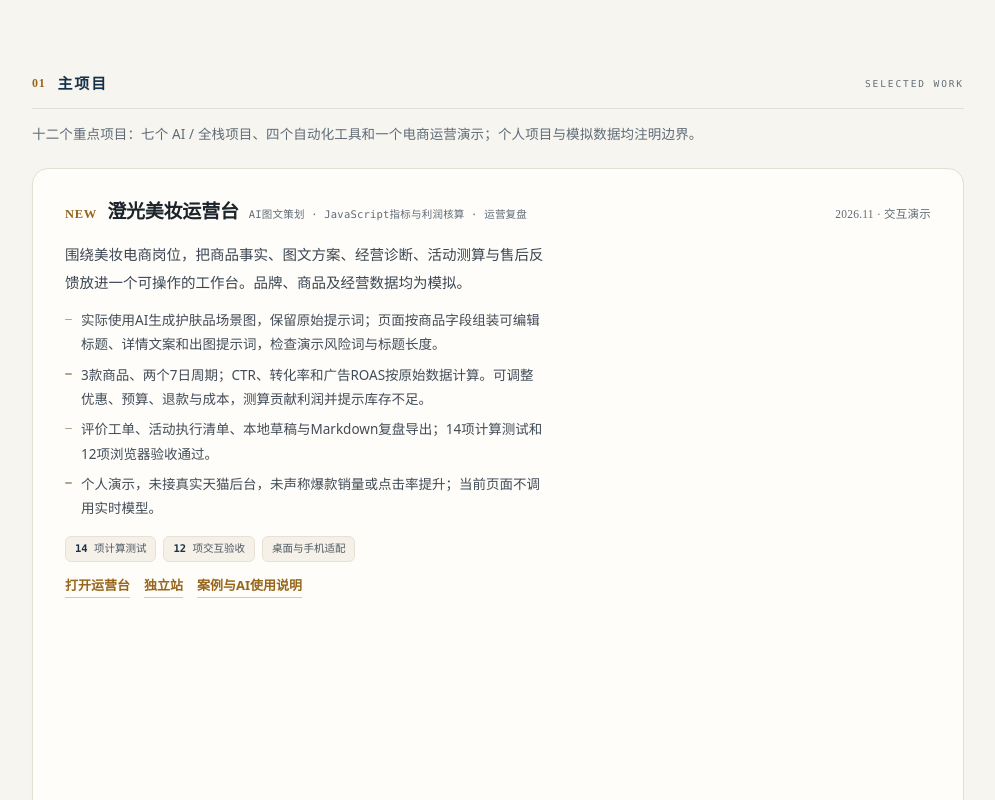
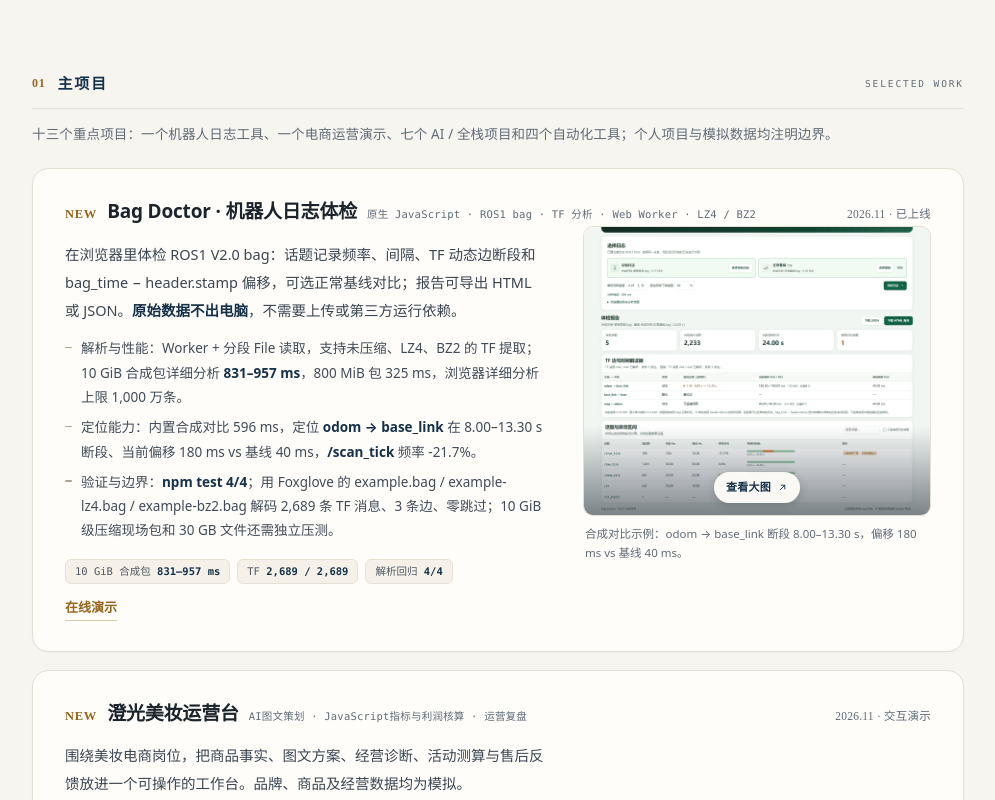
Before and after one commit to Hyxxt/portfolio, a website: page index.html in a window 1280 px wide. Shown: the part 660-1460 px from the top of the page, without its empty margins (142-1137 px from the left). Drawn offline with Linux system fonts and the light colour scheme; some packages are replaced by stand-ins of ours; a script that the page names is missing.

Commit message:
把 Bag Doctor 放到作品集第一
Co-Authored-By: Claude Code <noreply@anthropic.com>

```diff
--- a/index.html
+++ b/index.html
@@ -509,7 +509,7 @@
       </li>
     </ul>
     <p class="lead">
-      做过 <b>24 个个人项目</b>，其中八个项目已上线：<b>AI 报价工作台</b>、<b>RAG 知识库问答</b>、<b>AI 求职作战台</b>、<b>AI 订单跟进助手</b>、<b>理赔通·保险理赔 Agent</b>、<b>医院后勤制度助手</b>、<b>LabelCare</b>和 <b>Bag Doctor</b>，都能直接打开。
+      做过 <b>24 个个人项目</b>，其中八个项目已上线：<b>Bag Doctor</b>、<b>AI 报价工作台</b>、<b>RAG 知识库问答</b>、<b>AI 求职作战台</b>、<b>AI 订单跟进助手</b>、<b>理赔通·保险理赔 Agent</b>、<b>医院后勤制度助手</b>和 <b>LabelCare</b>，都能直接打开。
       做法是同一条：<b>算钱的、判合格的环节交给代码，模型只负责听懂人话</b>；RAG 里把检索和引用留在代码侧，模型只基于给定片段回答。
       因为判错一批货要退货赔钱——这种环节得有人担责，不能交给一个概率模型。
     </p>
@@ -539,8 +539,46 @@
     <h2 class="sec" id="work-title">
       <span class="num">01</span><span class="sec-title">主项目</span><span class="en">SELECTED WORK</span>
     </h2>
-    <p class="sec-lead">十二个重点项目：七个 AI / 全栈项目、四个自动化工具和一个电商运营演示；个人项目与模拟数据均注明边界。</p>
+    <p class="sec-lead">十三个重点项目：一个机器人日志工具、一个电商运营演示、七个 AI / 全栈项目和四个自动化工具；个人项目与模拟数据均注明边界。</p>
 
+
+    <article class="card has-shot reveal" id="bag-doctor-case">
+      <div class="card-head">
+        <span class="idx">NEW</span>
+        <h3>Bag Doctor · 机器人日志体检</h3>
+        <span class="stack">原生 JavaScript · ROS1 bag · TF 分析 · Web Worker · LZ4 / BZ2</span>
+        <span class="when">2026.11 · 已上线</span>
+      </div>
+      <div class="card-inner">
+        <div>
+          <p class="desc">
+            在浏览器里体检 ROS1 V2.0 bag：话题记录频率、间隔、TF 动态边断段和 bag_time − header.stamp 偏移，可选正常基线对比；报告可导出 HTML 或 JSON。<b>原始数据不出电脑</b>，不需要上传或第三方运行依赖。
+          </p>
+          <ul class="pts">
+            <li>解析与性能：Worker + 分段 File 读取，支持未压缩、LZ4、BZ2 的 TF 提取；10 GiB 合成包详细分析 <b>831–957 ms</b>，800 MiB 包 325 ms，浏览器详细分析上限 1,000 万条。</li>
+            <li>定位能力：内置合成对比 596 ms，定位 <b>odom → base_link</b> 在 8.00–13.30 s 断段、当前偏移 180 ms vs 基线 40 ms，<b>/scan_tick</b> 频率 -21.7%。</li>
+            <li>验证与边界：<b>npm test 4/4</b>；用 Foxglove 的 example.bag / example-lz4.bag / example-bz2.bag 解码 2,689 条 TF 消息、3 条边、零跳过；10 GiB 级压缩现场包和 30 GB 文件还需独立压测。</li>
+          </ul>
+          <div class="nums">
+            <span>10 GiB 合成包 <b>831–957 ms</b></span>
+            <span>TF <b>2,689 / 2,689</b></span>
+            <span>解析回归 <b>4/4</b></span>
+          </div>
+          <p class="card-links"><a href="https://bag-doctor-desk.glacialbowl3.chatgpt.site/" target="_blank" rel="noopener">在线演示</a></p>
+        </div>
+        <figure class="shot">
+          <button class="shot-open" type="button" aria-label="查看 Bag Doctor 大图">
+            <img src="img/bag-doctor.png" alt="Bag Doctor 机器人日志体检：TF 断段、时间戳偏移和话题异常区间报告" loading="lazy" width="1440" height="1200" style="aspect-ratio:auto;object-fit:contain">
+            <span class="shot-overlay" aria-hidden="true">
+              <span class="shot-pill">查看大图
+                <svg viewBox="0 0 24 24" fill="none" stroke="currentColor" stroke-width="2" stroke-linecap="round" stroke-linejoin="round"><path d="M7 17 17 7M9 7h8v8"/></svg>
+              </span>
+            </span>
+          </button>
+          <figcaption class="cap">合成对比示例：odom → base_link 断段 8.00–13.30 s，偏移 180 ms vs 基线 40 ms。</figcaption>
+        </figure>
+      </div>
+    </article>
 
     <article class="card has-shot reveal" id="beauty-ops-case">
       <div class="card-head"><span class="idx">NEW</span><h3>澄光美妆运营台</h3><span class="stack">AI图文策划 · JavaScript指标与利润核算 · 运营复盘</span><span class="when">2026.11 · 交互演示</span></div>
@@ -957,7 +995,7 @@
     <h2 class="sec" id="other-title">
       <span class="num">02</span><span class="sec-title">其他项目</span><span class="en">OTHER WORK</span>
     </h2>
-    <p class="sec-lead">十二个更具体的项目，各自解决一个具体场景。</p>
+    <p class="sec-lead">十一个更具体的项目，各自解决一个具体场景。</p>
 
     <div class="mini-grid">
       <article class="mini reveal">
@@ -1024,12 +1062,6 @@
         <div class="mini-head"><span class="idx" aria-hidden="true">22</span><h3>QMS 来料异常管理 · 产品设计案例</h3></div>
         <p>面向制造企业来料检验场景，把异常单从登记、质量评审、处置执行做到复验关闭：六个状态、四类角色，覆盖退回补充、评审驳回和复验不合格重开。交付 PRD、业务泳道图和可交互 HTML 原型。<b>自主设计练习，全部为演示数据。</b> <a class="mini-link" href="qms/" target="_blank" rel="noopener">打开案例</a> · <a class="mini-link" href="qms/prd.html" target="_blank" rel="noopener">PRD</a></p>
         <div class="tags" aria-label="案例内容"><span>产品设计</span><span>PRD</span><span>业务泳道图</span><span>可交互原型</span></div>
-      </article>
-
-      <article class="mini reveal">
-        <div class="mini-head"><span class="idx" aria-hidden="true">23</span><h3>Bag Doctor · 机器人日志体检</h3></div>
-        <p>在浏览器里体检 ROS1 V2.0 bag：话题频率、间隔、TF 动态边断段和 bag_time − header.stamp 偏移，支持正常基线对比；报告可导出 HTML 或 JSON。<b>原始数据不出电脑</b>，Worker + 分段 File 读取；10 GiB 合成包详细分析 831–957 ms，4/4 解析回归通过。已上线。 <a class="mini-link" href="https://bag-doctor-desk.glacialbowl3.chatgpt.site/" target="_blank" rel="noopener">在线演示</a></p>
-        <div class="tags" aria-label="技术标签"><span>ROS1 bag</span><span>TF 分析</span><span>浏览器 Worker</span><span>LZ4 / BZ2</span></div>
       </article>
     </div>
   </section>
```
Also changed, not shown: 作品集.html (+41 -9 lines), img/bag-doctor.png (added).
